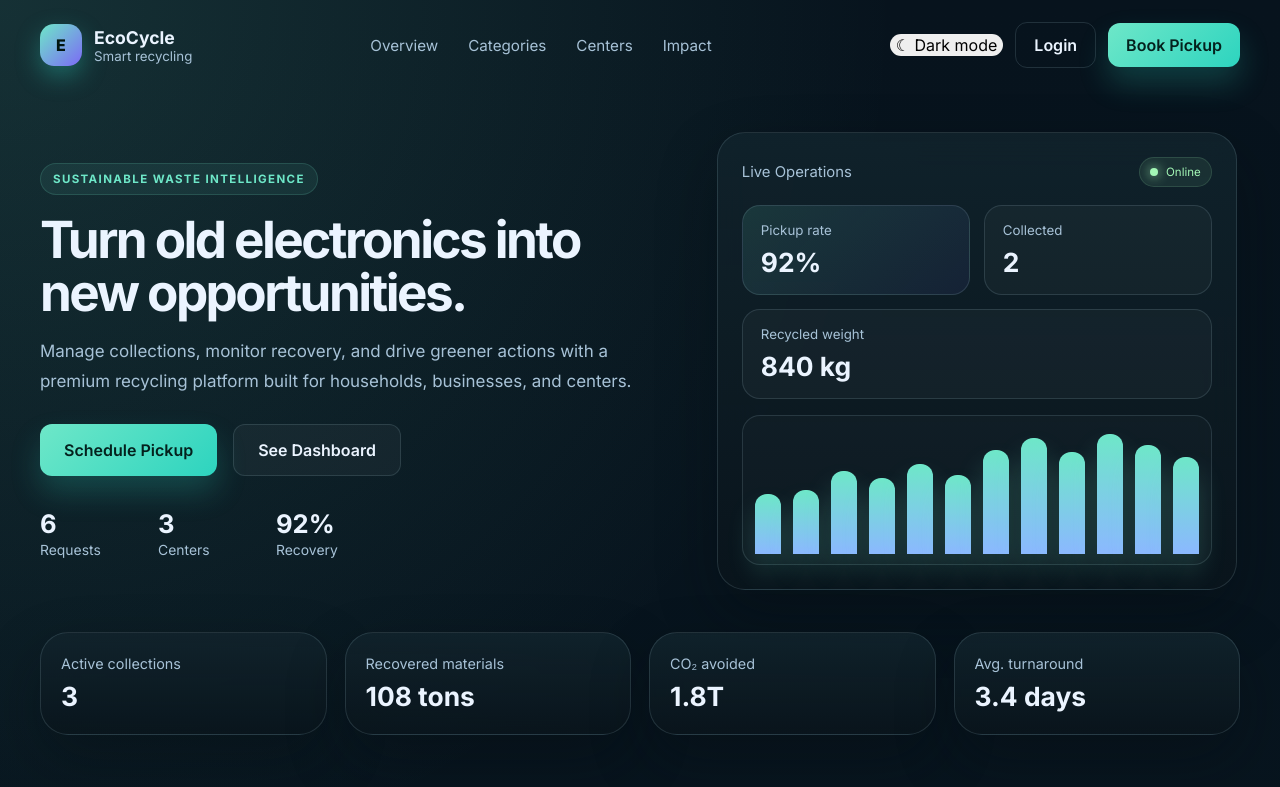
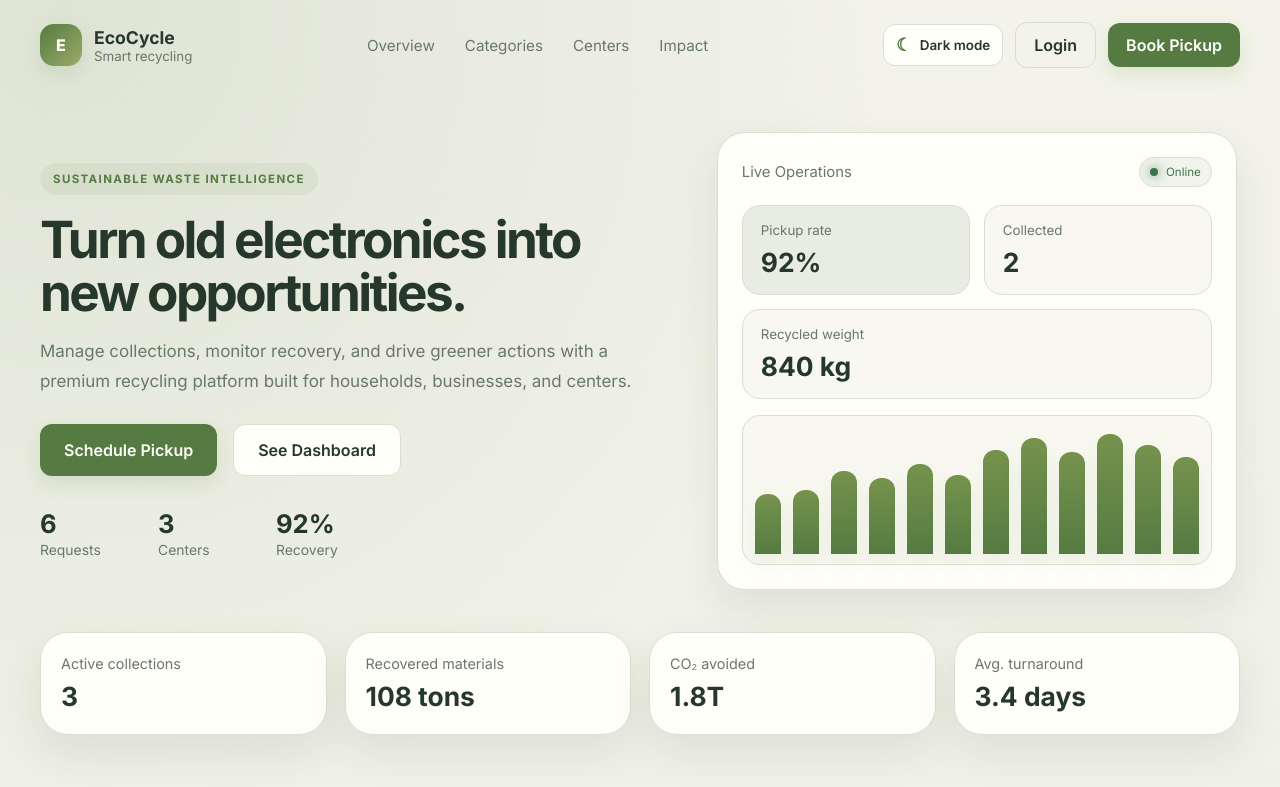
Before and after one commit to Deepak-prajapati7/E-waste-collection-and-recycling-management-system, a plain HTML site: page index.html in a window 1280 px wide. Shown: the top 787 px of the page. Drawn offline with Linux system fonts and the light colour scheme.

Commit message:
theme changed

```diff
--- a/app.js
+++ b/app.js
@@ -55,6 +55,17 @@ const requestsTableBody = document.getElementById('requestsTableBody');
 const categorySelect = document.getElementById('categorySelect');
 const requestSearch = document.getElementById('requestSearch');
 const chartBars = document.getElementById('chartBars');
+const themeToggle = document.getElementById('themeToggle');
+
+function setTheme(theme) {
+  const isDark = theme === 'dark';
+  document.body.dataset.theme = isDark ? 'dark' : 'light';
+  themeToggle.setAttribute('aria-pressed', String(isDark));
+  themeToggle.setAttribute('aria-label', `Switch to ${isDark ? 'light' : 'dark'} theme`);
+  themeToggle.querySelector('.theme-toggle-icon').textContent = isDark ? '☀' : '☾';
+  themeToggle.querySelector('.theme-toggle-label').textContent = isDark ? 'Light mode' : 'Dark mode';
+  localStorage.setItem('ecocycle-theme', isDark ? 'dark' : 'light');
+}
 
 function renderSummary() {
   totalRequests.textContent = requests.length;
@@ -137,6 +148,10 @@ requestSearch.addEventListener('input', (event) => {
   renderRequests(event.target.value);
 });
 
+themeToggle.addEventListener('click', () => {
+  setTheme(document.body.dataset.theme === 'dark' ? 'light' : 'dark');
+});
+
 document.getElementById('pickupForm').addEventListener('submit', (event) => {
   event.preventDefault();
   const form = event.currentTarget;
@@ -154,6 +169,8 @@ document.getElementById('pickupForm').addEventListener('submit', (event) => {
     status: 'Pending'
   });
 
+  const savedTheme = localStorage.getItem('ecocycle-theme');
+  setTheme(savedTheme === 'dark' ? 'dark' : 'light');
   renderSummary();
   renderRequests(requestSearch.value);
   form.reset();
--- a/styles.css
+++ b/styles.css
@@ -1,21 +1,47 @@
 :root {
-  --bg: #07131d;
-  --bg-2: #0d1f2d;
-  --panel: rgba(14, 28, 36, 0.8);
-  --panel-soft: rgba(21, 39, 49, 0.9);
-  --card: rgba(17, 34, 42, 0.9);
-  --card-2: rgba(12, 24, 31, 0.7);
-  --line: rgba(150, 180, 196, 0.18);
-  --text: #ebf4ff;
-  --muted: #a7c2d7;
-  --primary: #6ee7c8;
-  --primary-2: #2dd4bf;
-  --accent: #8bb8ff;
-  --accent-2: #7c6af5;
-  --success: #a3f7b6;
-  --warning: #f7d56b;
-  --danger: #ff7d7d;
-  --shadow: 0 25px 60px rgba(6, 12, 17, 0.32);
+  color-scheme: light;
+  --bg: #f3f3e9;
+  --bg-2: #e8eddf;
+  --surface: #fffef9;
+  --surface-raised: #f8f8f0;
+  --input-bg: #fffef9;
+  --line: #d9dfd0;
+  --text: #26382b;
+  --muted: #69786b;
+  --primary: #557b42;
+  --primary-2: #76934d;
+  --accent: #9aab68;
+  --accent-2: #806746;
+  --success: #39754c;
+  --warning: #95701c;
+  --danger: #a34f43;
+  --shadow: 0 18px 42px rgba(45, 59, 39, 0.09);
+  --wash: rgba(85, 123, 66, 0.08);
+  --wash-strong: rgba(85, 123, 66, 0.13);
+  --focus: rgba(85, 123, 66, 0.24);
+}
+
+[data-theme="dark"] {
+  color-scheme: dark;
+  --bg: #17241b;
+  --bg-2: #1d2e22;
+  --surface: #203127;
+  --surface-raised: #26392d;
+  --input-bg: #1b2a20;
+  --line: #3b5140;
+  --text: #edf1e5;
+  --muted: #b0bdaa;
+  --primary: #b2c98a;
+  --primary-2: #8ba66a;
+  --accent: #c6b681;
+  --accent-2: #b29a73;
+  --success: #a8d0a8;
+  --warning: #e7cb78;
+  --danger: #e39a88;
+  --shadow: 0 18px 42px rgba(5, 12, 7, 0.24);
+  --wash: rgba(178, 201, 138, 0.08);
+  --wash-strong: rgba(178, 201, 138, 0.13);
+  --focus: rgba(178, 201, 138, 0.22);
 }
 
 * {
@@ -31,10 +57,10 @@ body {
   min-height: 100vh;
   font-family: "Inter", sans-serif;
   background:
-    radial-gradient(circle at top left, rgba(110, 231, 200, 0.14), transparent 30%),
-    radial-gradient(circle at bottom right, rgba(124, 106, 245, 0.18), transparent 35%),
-    linear-gradient(180deg, var(--bg) 0%, #091922 100%);
+    radial-gradient(circle at 5% 0%, var(--wash-strong), transparent 28%),
+    linear-gradient(180deg, var(--bg) 0%, var(--bg-2) 100%);
   color: var(--text);
+  transition: background-color 0.25s ease, color 0.25s ease;
 }
 
 img {
@@ -84,9 +110,9 @@ textarea {
   display: grid;
   place-items: center;
   font-weight: 800;
-  background: linear-gradient(135deg, var(--primary), var(--accent-2));
-  color: #02150f;
-  box-shadow: 0 10px 24px rgba(45, 212, 191, 0.35);
+  background: linear-gradient(135deg, var(--primary), var(--accent));
+  color: #fffef9;
+  box-shadow: 0 8px 20px var(--wash-strong);
 }
 
 .brand-name {
@@ -122,6 +148,26 @@ textarea {
   gap: 12px;
 }
 
+.theme-toggle {
+  display: inline-flex;
+  align-items: center;
+  justify-content: center;
+  gap: 8px;
+  min-height: 42px;
+  padding: 0 12px;
+  background: var(--surface);
+  border: 1px solid var(--line);
+  color: var(--text);
+  font-size: 0.84rem;
+  font-weight: 600;
+}
+
+.theme-toggle-icon {
+  color: var(--primary);
+  font-size: 1.1rem;
+  line-height: 1;
+}
+
 button {
   border: none;
   cursor: pointer;
@@ -141,13 +187,13 @@ button:hover {
 }
 
 .primary-btn {
-  background: linear-gradient(135deg, var(--primary), var(--primary-2));
-  box-shadow: 0 16px 30px rgba(45, 212, 191, 0.22);
-  color: #04211d;
+  background: var(--primary);
+  box-shadow: 0 8px 18px var(--wash-strong);
+  color: #fffef9;
 }
 
 .secondary-btn {
-  background: rgba(255, 255, 255, 0.04);
+  background: var(--surface);
   border: 1px solid var(--line);
   color: var(--text);
 }
@@ -179,8 +225,8 @@ button:hover {
   margin-bottom: 18px;
   padding: 8px 12px;
   border-radius: 999px;
-  background: rgba(110, 231, 200, 0.08);
-  border: 1px solid rgba(110, 231, 200, 0.16);
+  background: var(--wash);
+  border: 1px solid var(--line);
   color: var(--primary);
   font-size: 0.72rem;
   letter-spacing: 0.12em;
@@ -242,7 +288,7 @@ button:hover {
 }
 
 .glass-card {
-  background: linear-gradient(180deg, rgba(17, 35, 44, 0.9), rgba(10, 21, 28, 0.8));
+  background: var(--surface);
   border: 1px solid var(--line);
   border-radius: 28px;
   box-shadow: var(--shadow);
@@ -272,8 +318,8 @@ button:hover {
   border-radius: 999px;
   font-size: 0.72rem;
   color: var(--success);
-  background: rgba(163, 247, 182, 0.08);
-  border: 1px solid rgba(163, 247, 182, 0.14);
+  background: var(--wash);
+  border: 1px solid var(--line);
 }
 
 .status-pill::before {
@@ -292,14 +338,14 @@ button:hover {
 }
 
 .mini-card {
-  background: rgba(255, 255, 255, 0.03);
+  background: var(--surface-raised);
   border: 1px solid var(--line);
   border-radius: 18px;
   padding: 16px 18px;
 }
 
 .mini-card.accent {
-  background: linear-gradient(135deg, rgba(110, 231, 200, 0.12), rgba(124, 106, 245, 0.08));
+  background: var(--wash-strong);
 }
 
 .mini-card small {
@@ -318,7 +364,7 @@ button:hover {
 
 .chart-block {
   margin-top: 16px;
-  background: rgba(255, 255, 255, 0.02);
+  background: var(--surface-raised);
   border-radius: 18px;
   border: 1px solid var(--line);
   padding: 18px 12px 10px;
@@ -336,8 +382,8 @@ button:hover {
   display: block;
   width: 100%;
   border-radius: 12px 12px 0 0;
-  background: linear-gradient(180deg, var(--primary), var(--accent));
-  box-shadow: 0 16px 28px rgba(110, 231, 200, 0.2);
+  background: linear-gradient(180deg, var(--primary-2), var(--primary));
+  box-shadow: 0 10px 20px var(--wash);
   animation: rise 0.8s ease;
 }
 
@@ -384,7 +430,7 @@ button:hover {
 }
 
 .panel-section {
-  background: rgba(15, 27, 35, 0.7);
+  background: var(--surface);
   border: 1px solid var(--line);
   border-radius: 26px;
   padding: 24px;
@@ -415,7 +461,7 @@ button:hover {
 }
 
 .category-card {
-  background: linear-gradient(180deg, rgba(14, 28, 35, 0.9), rgba(13, 24, 31, 0.8));
+  background: var(--surface-raised);
   border: 1px solid var(--line);
   border-radius: 20px;
   padding: 18px 18px 16px;
@@ -436,8 +482,8 @@ button:hover {
   place-items: center;
   border-radius: 14px;
   font-size: 1.2rem;
-  background: rgba(139, 184, 255, 0.1);
-  border: 1px solid rgba(139, 184, 255, 0.14);
+  background: var(--wash);
+  border: 1px solid var(--line);
 }
 
 .category-card h3 {
@@ -493,7 +539,7 @@ button:hover {
   width: 100%;
   border: 1px solid var(--line);
   border-radius: 12px;
-  background: rgba(255, 255, 255, 0.02);
+  background: var(--input-bg);
   color: var(--text);
   padding: 12px 14px;
   outline: none;
@@ -503,8 +549,8 @@ button:hover {
 .pickup-form select:focus,
 .pickup-form textarea:focus,
 .table-tools input:focus {
-  border-color: rgba(110, 231, 200, 0.4);
-  box-shadow: 0 0 0 4px rgba(110, 231, 200, 0.08);
+  border-color: var(--primary);
+  box-shadow: 0 0 0 3px var(--focus);
 }
 
 .table-section {
@@ -529,7 +575,7 @@ thead th {
   font-size: 0.86rem;
   font-weight: 600;
   color: var(--muted);
-  background: rgba(255, 255, 255, 0.02);
+  background: var(--surface-raised);
   padding: 18px 18px;
   border-bottom: 1px solid var(--line);
 }
@@ -558,31 +604,31 @@ tbody tr:last-child td {
 }
 
 .status-tag.pending {
-  background: rgba(247, 213, 107, 0.08);
+  background: var(--wash);
   color: var(--warning);
-  border: 1px solid rgba(247, 213, 107, 0.2);
+  border: 1px solid var(--line);
 }
 
 .status-tag.approved,
 .status-tag.collected,
 .status-tag.completed {
-  background: rgba(163, 247, 182, 0.08);
+  background: var(--wash);
   color: var(--success);
-  border: 1px solid rgba(163, 247, 182, 0.2);
+  border: 1px solid var(--line);
 }
 
 .status-tag.rejected,
 .status-tag.cancelled,
 .status-tag.failed {
-  background: rgba(255, 125, 125, 0.08);
+  background: var(--wash);
   color: var(--danger);
-  border: 1px solid rgba(255, 125, 125, 0.24);
+  border: 1px solid var(--line);
 }
 
 .status-tag.scheduled {
-  background: rgba(139, 184, 255, 0.08);
+  background: var(--wash);
   color: var(--accent);
-  border: 1px solid rgba(139, 184, 255, 0.2);
+  border: 1px solid var(--line);
 }
 
 .centers-section {
@@ -596,7 +642,7 @@ tbody tr:last-child td {
 }
 
 .center-card {
-  background: linear-gradient(180deg, rgba(17, 34, 42, 0.95), rgba(9, 20, 27, 0.8));
+  background: var(--surface-raised);
   border: 1px solid var(--line);
   border-radius: 22px;
   padding: 20px;
@@ -617,8 +663,8 @@ tbody tr:last-child td {
   display: grid;
   place-items: center;
   font-size: 1.25rem;
-  background: linear-gradient(135deg, rgba(110, 231, 200, 0.18), rgba(139, 184, 255, 0.1));
-  border: 1px solid rgba(110, 231, 200, 0.2);
+  background: var(--wash-strong);
+  border: 1px solid var(--line);
 }
 
 .center-meta {
```
Also changed, not shown: README.md.
